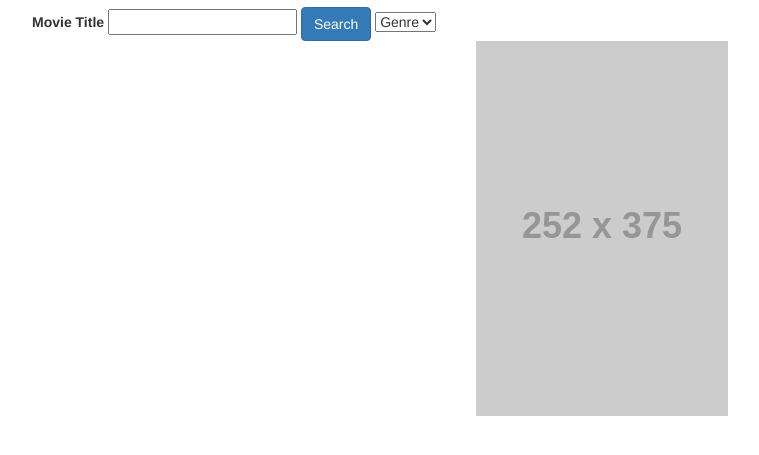
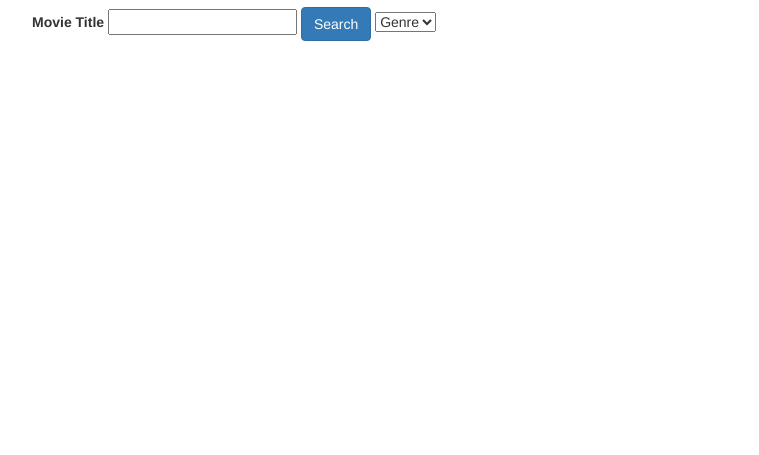
Before and after one commit to aliasm6/movie-search, a website: page src/index.html in a window 1280 px wide. Shown: the part 63-518 px from the top of the page, without its empty margins (38-797 px from the left). Drawn offline with nearby package versions, Linux system fonts and the light colour scheme; placeholder pictures from the web are drawn by us.

Commit message:
removed place holder image

```diff
--- a/src/index.html
+++ b/src/index.html
@@ -22,7 +22,7 @@
 
             </select>
         </form>
-      <div class="col-md-4 col-md-offset-4" id="poster"><img src="http://placehold.it/252x375" class="center-block">
+      <div class="col-md-4 col-md-offset-4" id="poster">
       </div>
     <script src="https://code.jquery.com/jquery-2.2.4.min.js"   integrity="sha256-BbhdlvQf/xTY9gja0Dq3HiwQF8LaCRTXxZKRutelT44="   crossorigin="anonymous"></script>
     <script src="https://maxcdn.bootstrapcdn.com/bootstrap/3.3.6/js/bootstrap.min.js" integrity="sha384-0mSbJDEHialfmuBBQP6A4Qrprq5OVfW37PRR3j5ELqxss1yVqOtnepnHVP9aJ7xS" crossorigin="anonymous">
```
